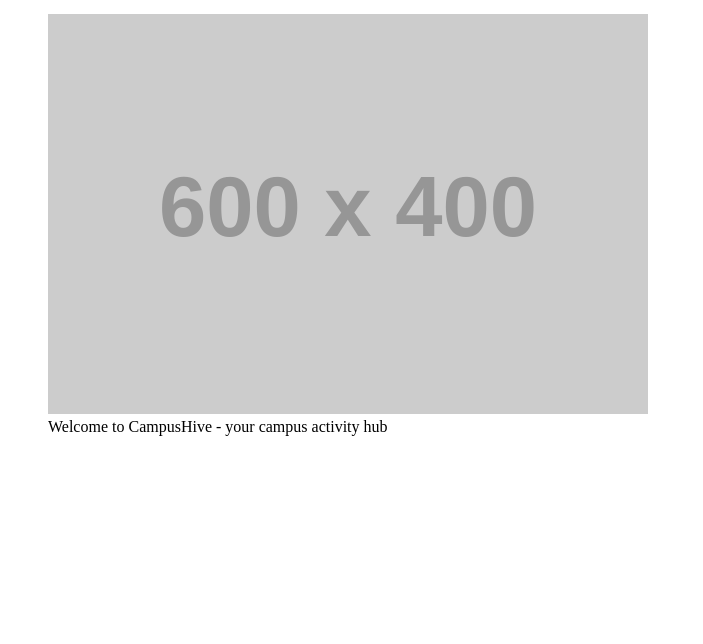
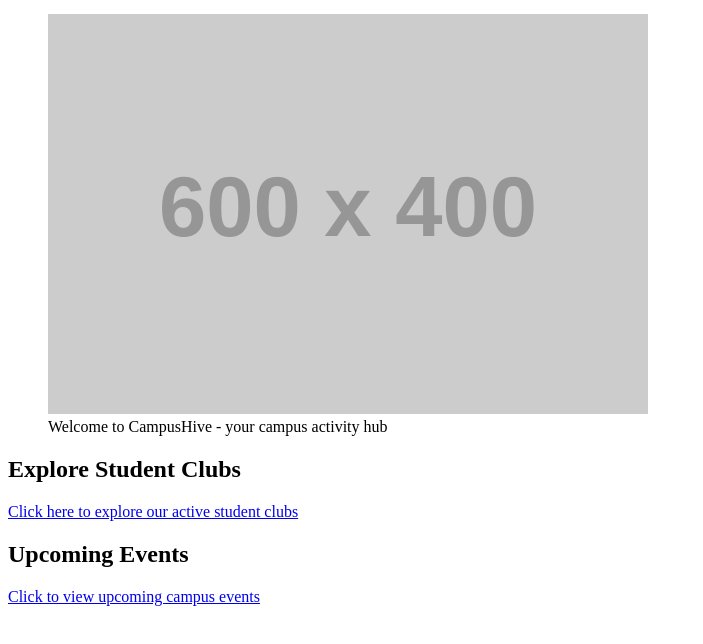
Before and after one commit to Vikash-Attrish/Campus-Hive, a website: page index.html in a window 1280 px wide. Shown: the part 136-780 px from the top of the page, without its empty margins (0-703 px from the left). Drawn offline with Linux system fonts and the light colour scheme; placeholder pictures from the web are drawn by us.

Commit message:
Attach anchor for events and club pages

```diff
--- a/index.html
+++ b/index.html
@@ -23,8 +23,14 @@
         <figcaption>Welcome to CampusHive - your campus activity hub</figcaption>
       </figure>
     </section>
-    <section></section>
-    <section></section>
+    <section>
+      <h1>Explore Student Clubs</h1>
+      <p><a href="clubs.html">Click here to explore our active student clubs</a></p>
+    </section>
+    <section>
+      <h1>Upcoming Events</h1>
+      <p><a href="events.html">Click to view upcoming campus events</a></p>
+    </section>
   </main>
 </body>
 </html>
```
